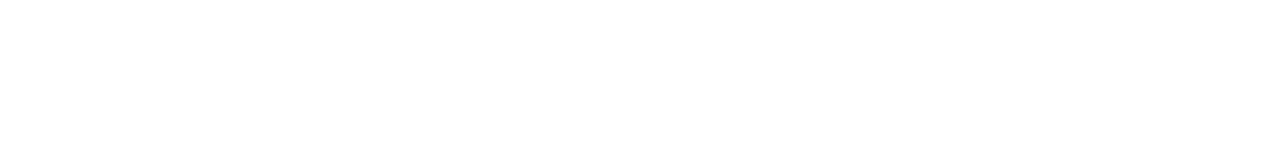
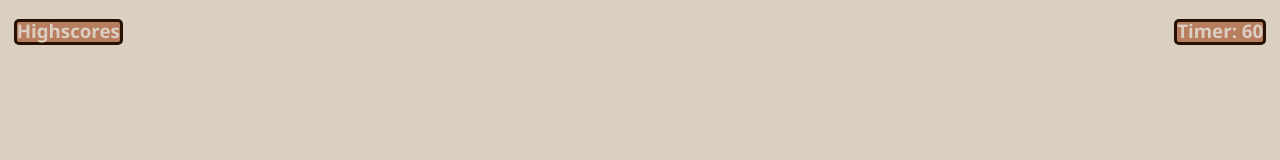
Before and after one commit to ArchRascal2988/EldenRingQuiz, a plain HTML site: page index.html in a window 1280 px wide. Drawn offline with Linux system fonts and the light colour scheme.

Commit message:
wrote necessary html/css

```diff
--- a/assets/styles/style.css
+++ b/assets/styles/style.css
@@ -2,3 +2,49 @@
     line-height: 95%;
     font-family: 'Segoe UI', Tahoma, Geneva, Verdana, sans-serif;
 }
+
+:root{
+    --white: rgb(218, 207, 193);
+    --mahogany: rgba(167, 82, 45, 0.655);
+    --black: rgb(39, 17, 0);
+}
+
+html{
+    width: 100%;
+    height: 100%;
+}
+
+body{
+    width: 100%;
+    height: 100%;
+    margin:0;
+    padding:0;
+    background-size: 100%;
+    background-color: var(--white);
+    background-image: url();
+}
+
+header{
+    width: 100%;
+    height: 15%;
+    display:flex;
+    justify-content: space-around;
+    column-gap: 80%;
+}
+
+main{
+    width: 100%;
+    height:85%;
+    display: flex;
+    justify-content: center;
+    align-items: center;;
+}
+
+h3{
+    height: 20px;
+    width: fit-content;
+    color:var(--white);
+    background-color: var(--mahogany);
+    border: 3px solid var(--black);
+    border-radius: 5px;
+}
--- a/index.html
+++ b/index.html
@@ -9,7 +9,13 @@
     <title>Music Theory Quiz</title>
 </head>
 <body>
-
+    <header>
+        <h3>Highscores</h3>
+        <h3>Timer: 60</h3>
+    </header>
+    <main>
+        <div class="currContent"></div>
+    </main>
     <script href="./assets/script.js"></script>
 </body>
 </html>
```
